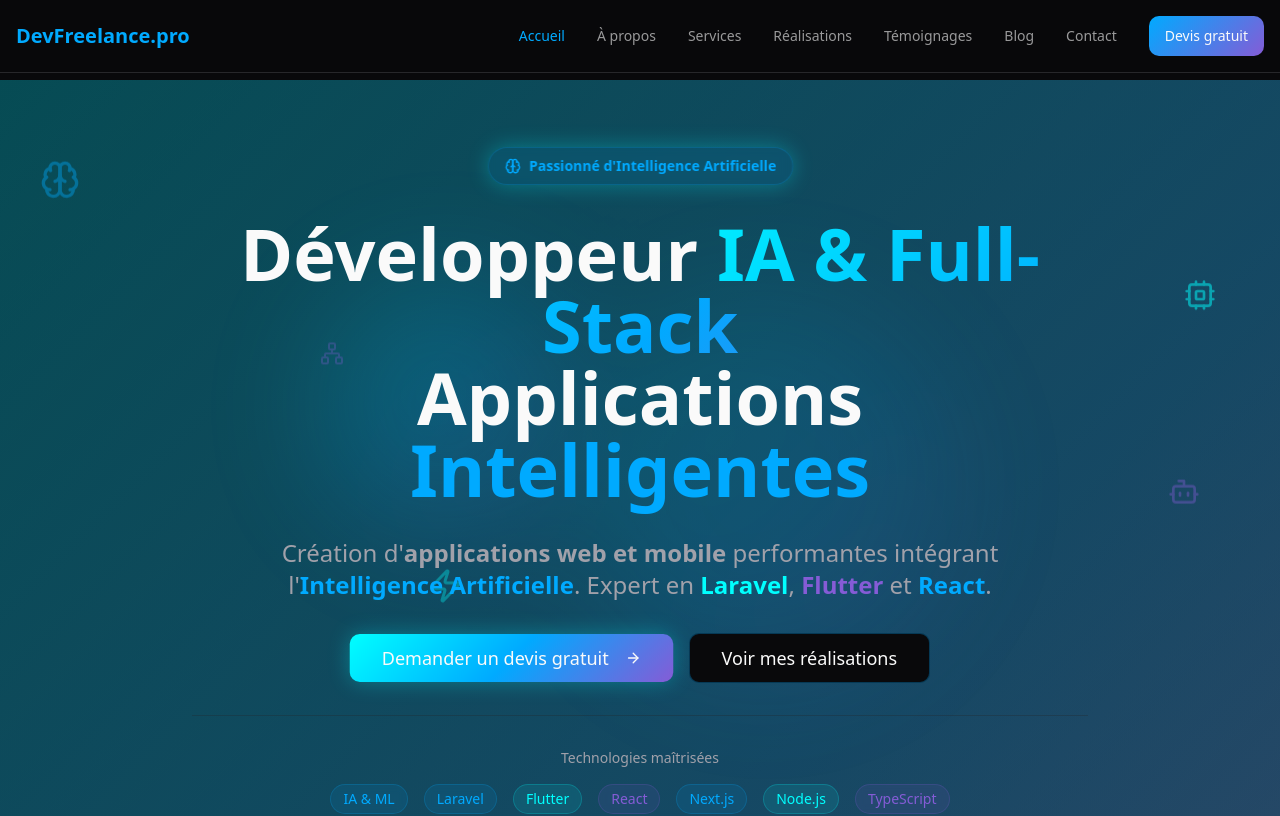
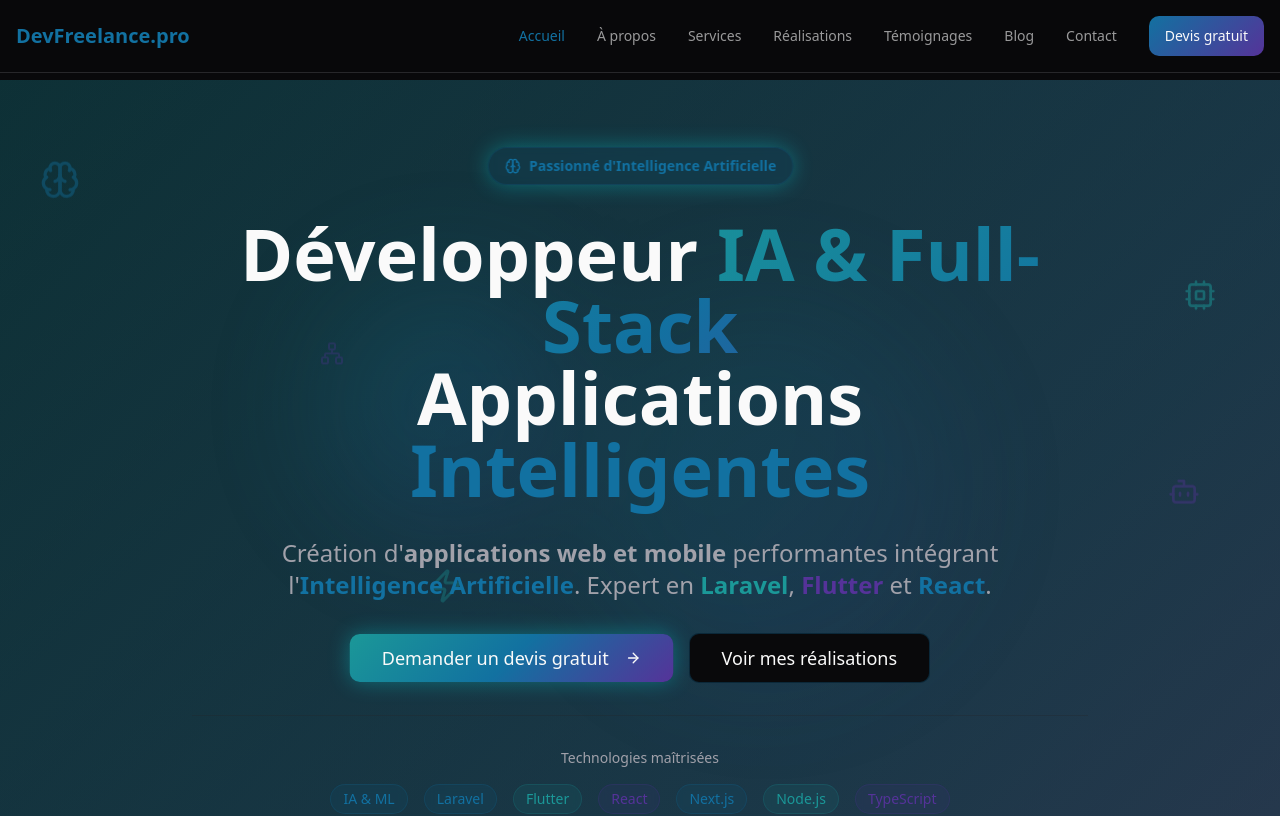
Before and after one commit to sergeahouansinou/sergeahouansinou.github.io, a React (Vite) app: page / in a window 1280 px wide. Shown: the top 816 px of the page. Built offline with nearby package versions, Linux system fonts and the light colour scheme.

Commit message:
Refactor: Use dark color scheme

```diff
--- a/src/index.css
+++ b/src/index.css
@@ -17,45 +17,45 @@ All colors MUST be HSL.
     --popover: 240 10% 3.9%;
     --popover-foreground: 0 0% 98%;
 
-    --primary: 200 100% 50%;
+    --primary: 200 80% 35%;
     --primary-foreground: 0 0% 98%;
 
-    --secondary: 260 60% 60%;
+    --secondary: 260 50% 40%;
     --secondary-foreground: 0 0% 98%;
 
     --muted: 240 3.7% 15.9%;
     --muted-foreground: 240 5% 64.9%;
 
-    --accent: 180 100% 50%;
-    --accent-foreground: 240 10% 3.9%;
+    --accent: 180 70% 35%;
+    --accent-foreground: 0 0% 98%;
 
     --destructive: 0 62.8% 30.6%;
     --destructive-foreground: 0 0% 98%;
 
     --border: 240 3.7% 15.9%;
     --input: 240 3.7% 15.9%;
-    --ring: 200 100% 50%;
+    --ring: 200 80% 35%;
 
     --radius: 0.75rem;
 
     /* AI-themed colors and effects */
-    --ai-cyan: 180 100% 50%;
-    --ai-blue: 200 100% 50%;
-    --ai-purple: 260 60% 60%;
-    --ai-pink: 320 80% 65%;
+    --ai-cyan: 180 70% 35%;
+    --ai-blue: 200 80% 35%;
+    --ai-purple: 260 50% 40%;
+    --ai-pink: 320 60% 45%;
 
     /* Custom gradients */
-    --gradient-primary: linear-gradient(135deg, hsl(200 100% 50%), hsl(260 60% 60%));
+    --gradient-primary: linear-gradient(135deg, hsl(200 80% 35%), hsl(260 50% 40%));
     --gradient-secondary: linear-gradient(135deg, hsl(240 10% 3.9%), hsl(240 3.7% 15.9%));
-    --gradient-ai: linear-gradient(135deg, hsl(180 100% 50%), hsl(200 100% 50%), hsl(260 60% 60%));
-    --gradient-neural: linear-gradient(90deg, hsl(180 100% 50% / 0.1), hsl(260 60% 60% / 0.1));
+    --gradient-ai: linear-gradient(135deg, hsl(180 70% 35%), hsl(200 80% 35%), hsl(260 50% 40%));
+    --gradient-neural: linear-gradient(90deg, hsl(180 70% 35% / 0.08), hsl(260 50% 40% / 0.08));
 
     /* Glows and shadows */
-    --glow-primary: 0 0 30px hsl(200 100% 50% / 0.4);
-    --glow-cyan: 0 0 40px hsl(180 100% 50% / 0.5);
-    --glow-purple: 0 0 40px hsl(260 60% 60% / 0.5);
-    --shadow-card: 0 10px 40px -10px hsl(200 100% 50% / 0.2);
-    --shadow-neural: 0 0 60px hsl(180 100% 50% / 0.3);
+    --glow-primary: 0 0 30px hsl(200 80% 35% / 0.3);
+    --glow-cyan: 0 0 40px hsl(180 70% 35% / 0.4);
+    --glow-purple: 0 0 40px hsl(260 50% 40% / 0.4);
+    --shadow-card: 0 10px 40px -10px hsl(200 80% 35% / 0.15);
+    --shadow-neural: 0 0 60px hsl(180 70% 35% / 0.2);
 
     --transition-smooth: all 0.3s cubic-bezier(0.4, 0, 0.2, 1);
 
```
